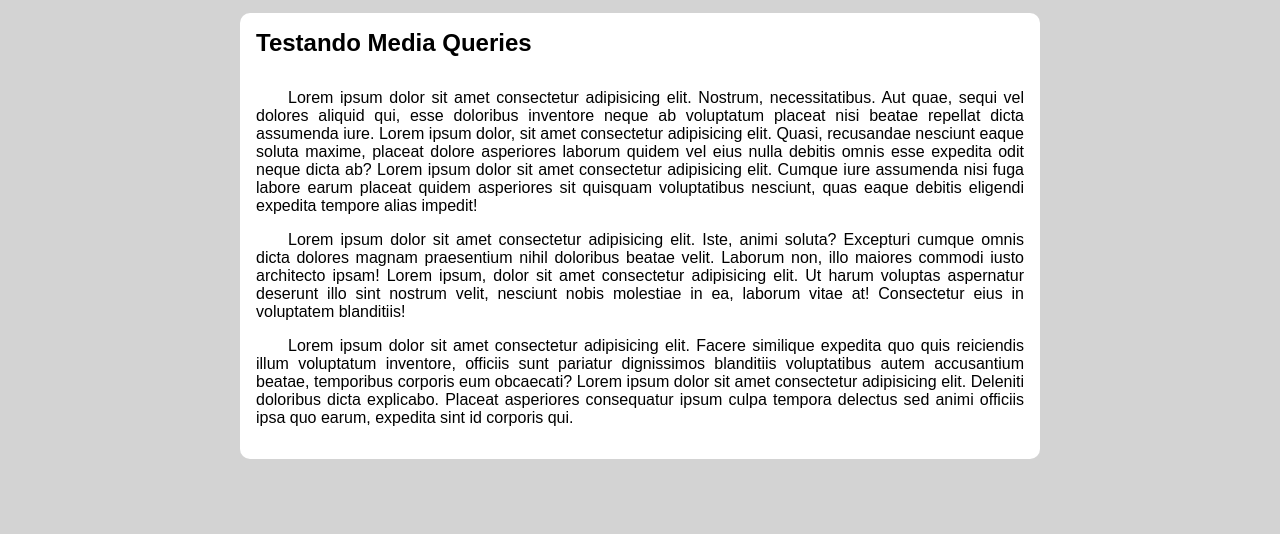
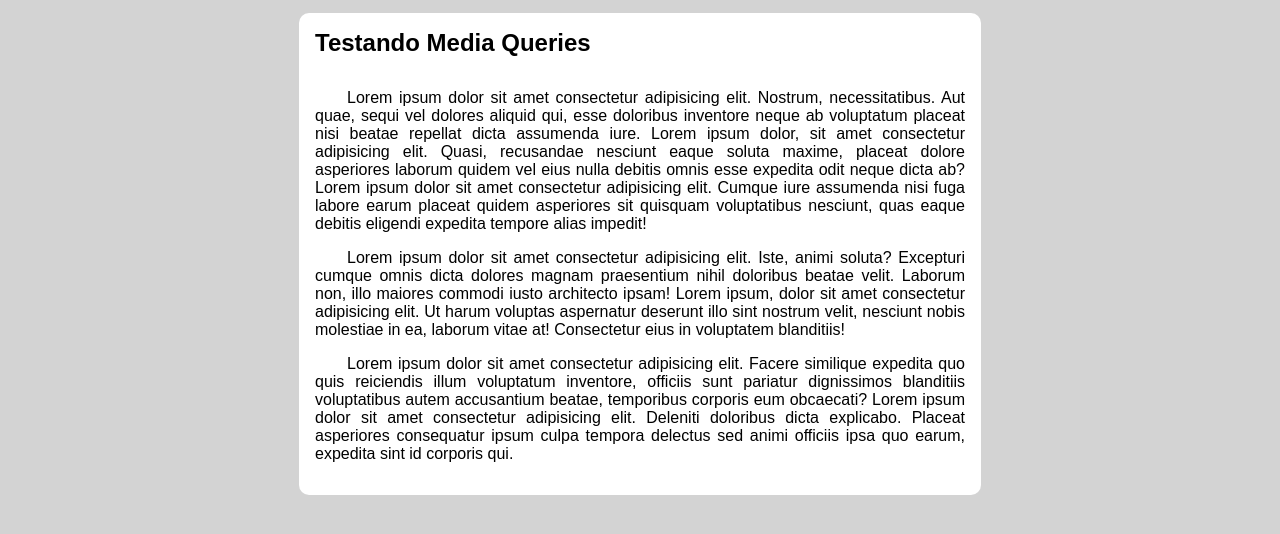
Before and after one commit to LeandroMitsuhashi/menu-responsivo, a plain HTML site: page index.html in a window 1280 px wide. Shown: the part 124-658 px from the top of the page. Drawn offline with nearby package versions, Linux system fonts and the light colour scheme.

Commit message:
width media screen

```diff
--- a/estilos/media-query.css
+++ b/estilos/media-query.css
@@ -23,6 +23,6 @@ TV: acima de 1200px
     }
 
     main {
-        width: 768px;
+        width: 650px;
     }
 }
```
